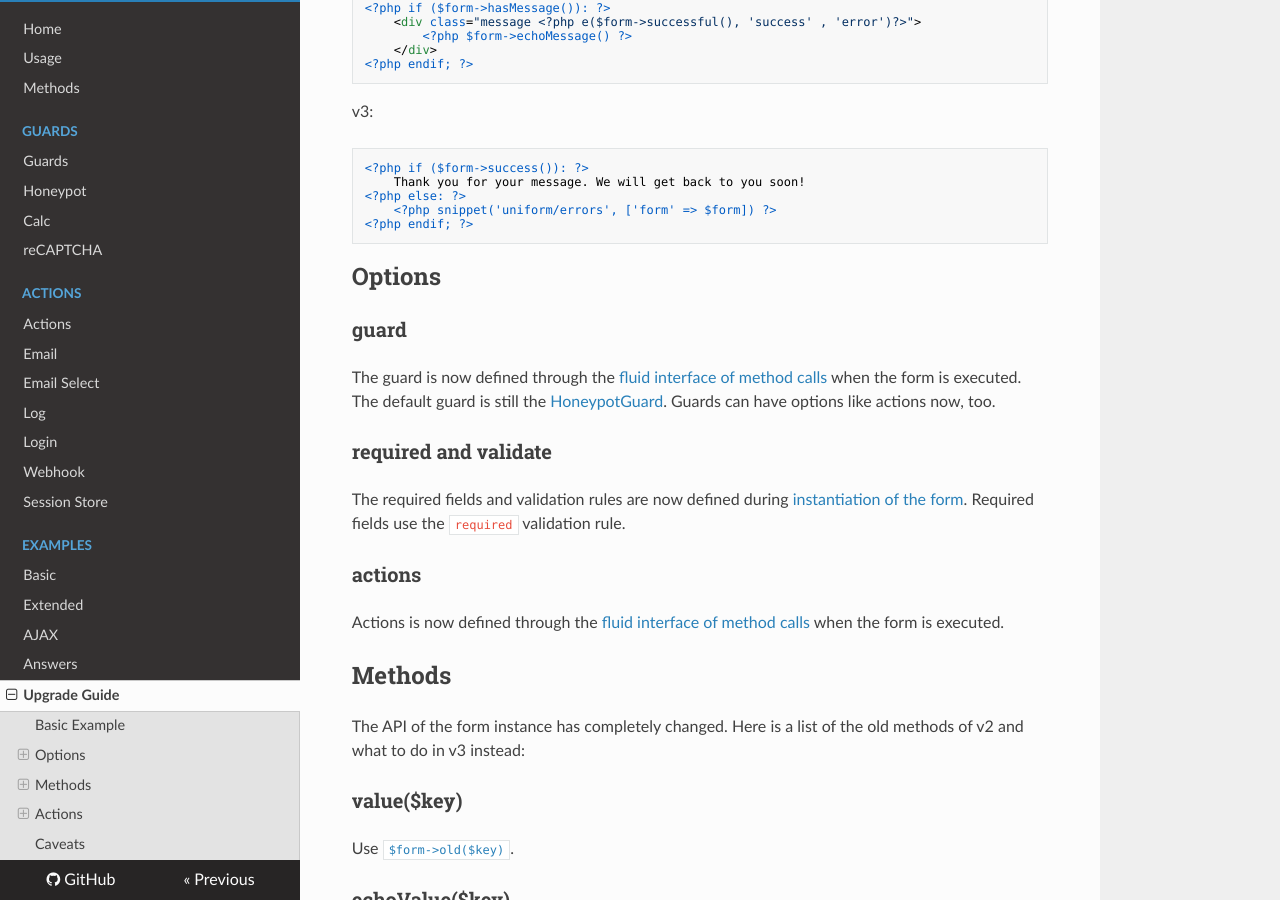
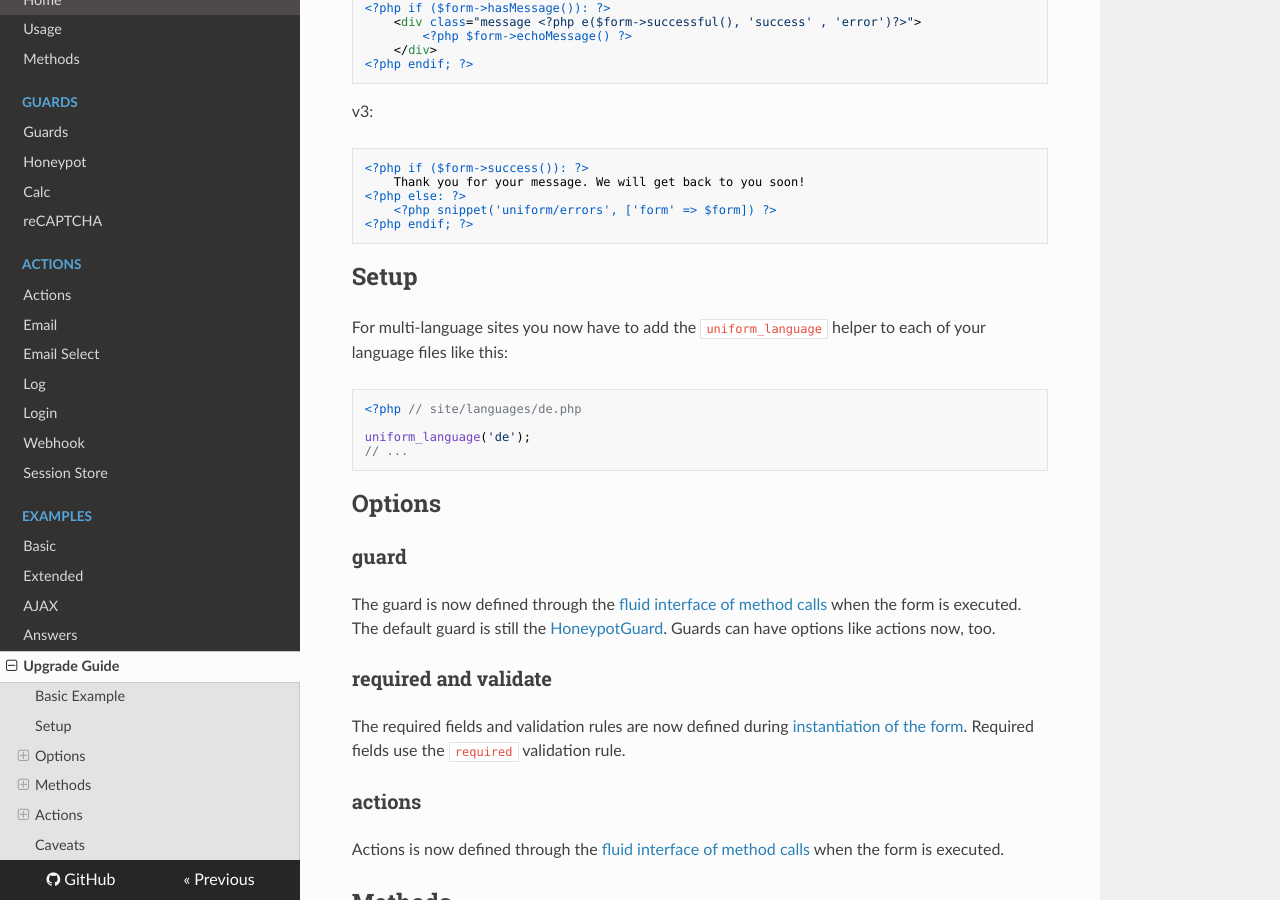
Before and after one commit to mzur/kirby-uniform, an MkDocs documentation site: the page built from docs/upgrade-guide.md, in a window 1280 px wide and 900 px high, scrolled down 2622 px. Built offline with MkDocs 1.6.1, drawn with Linux system fonts in a browser that asks for light colours; nearby versions of some CDN libraries; old or Windows-style settings are respelled for this version of MkDocs.

Commit message:
Update upgrade guide with new mulit-language setup

````diff
--- a/docs/upgrade-guide.md
+++ b/docs/upgrade-guide.md
@@ -133,6 +133,17 @@ v3:
 <?php endif; ?>
 ```
 
+## Setup
+
+For multi-language sites you now have to add the `uniform_language` helper to each of your language files like this:
+
+```php
+<?php // site/languages/de.php
+
+uniform_language('de');
+// ...
+```
+
 ## Options
 
 ### guard
````
Also changed, not shown: README.md (+1 -1 lines), docs/index.md (+1 -1 lines).
